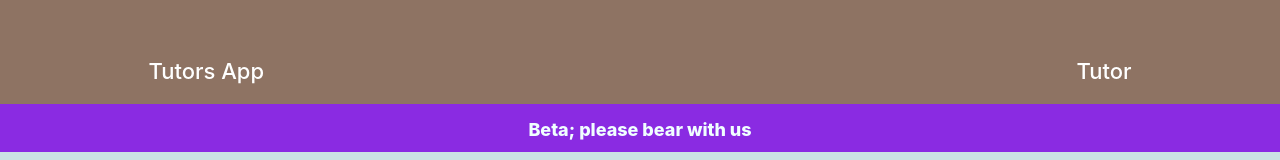
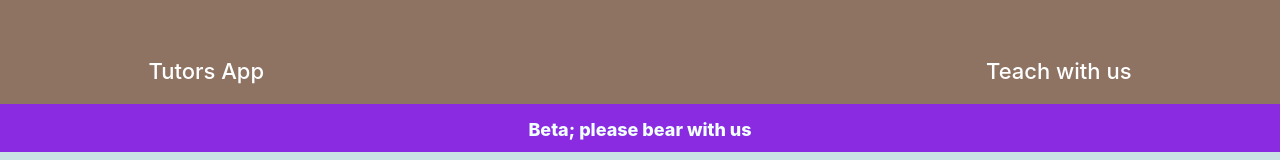
Before and after one commit to elireiner/tutors-app, a React (Create React App) app: page / in a window 1280 px wide. Shown: the top 160 px of the page. Built offline with nearby package versions, Linux system fonts and the light colour scheme; no server answers.

Commit message:
improve ux with clearity

```diff
--- a/src/components/Nav/Nav.js
+++ b/src/components/Nav/Nav.js
@@ -9,7 +9,7 @@ export default class Nav extends React.Component {
         return (
             <nav className="navbar">
                 <p>Tutors App</p>
-                <Link className="tutor" to='/tutors/add-service'>Tutor</Link>
+                <Link className="tutor" to='/tutors/add-service'>Teach with us</Link>
                 {
                     // <Link to='/students/signup'>Sign Up</Link>
                 }
```
